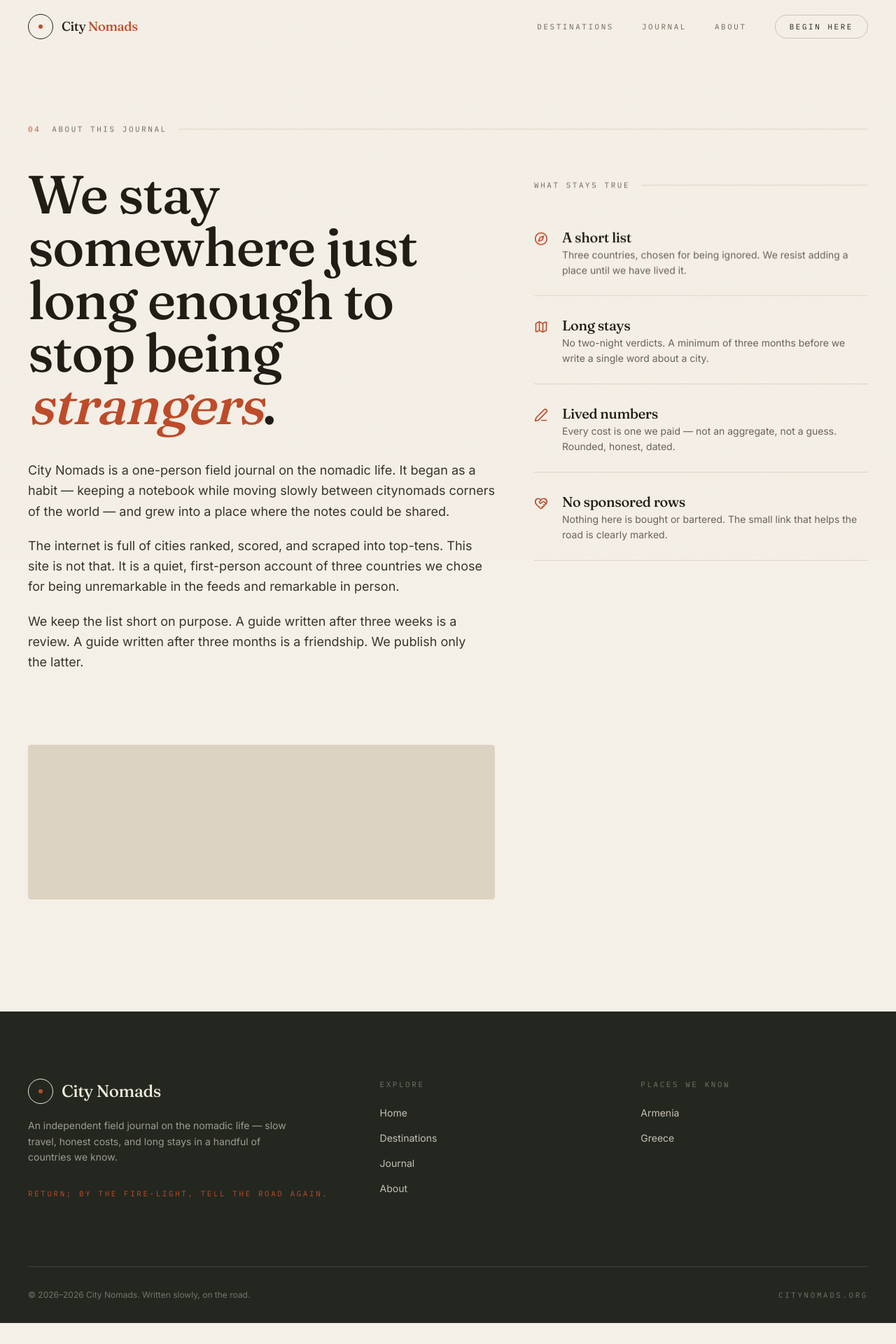
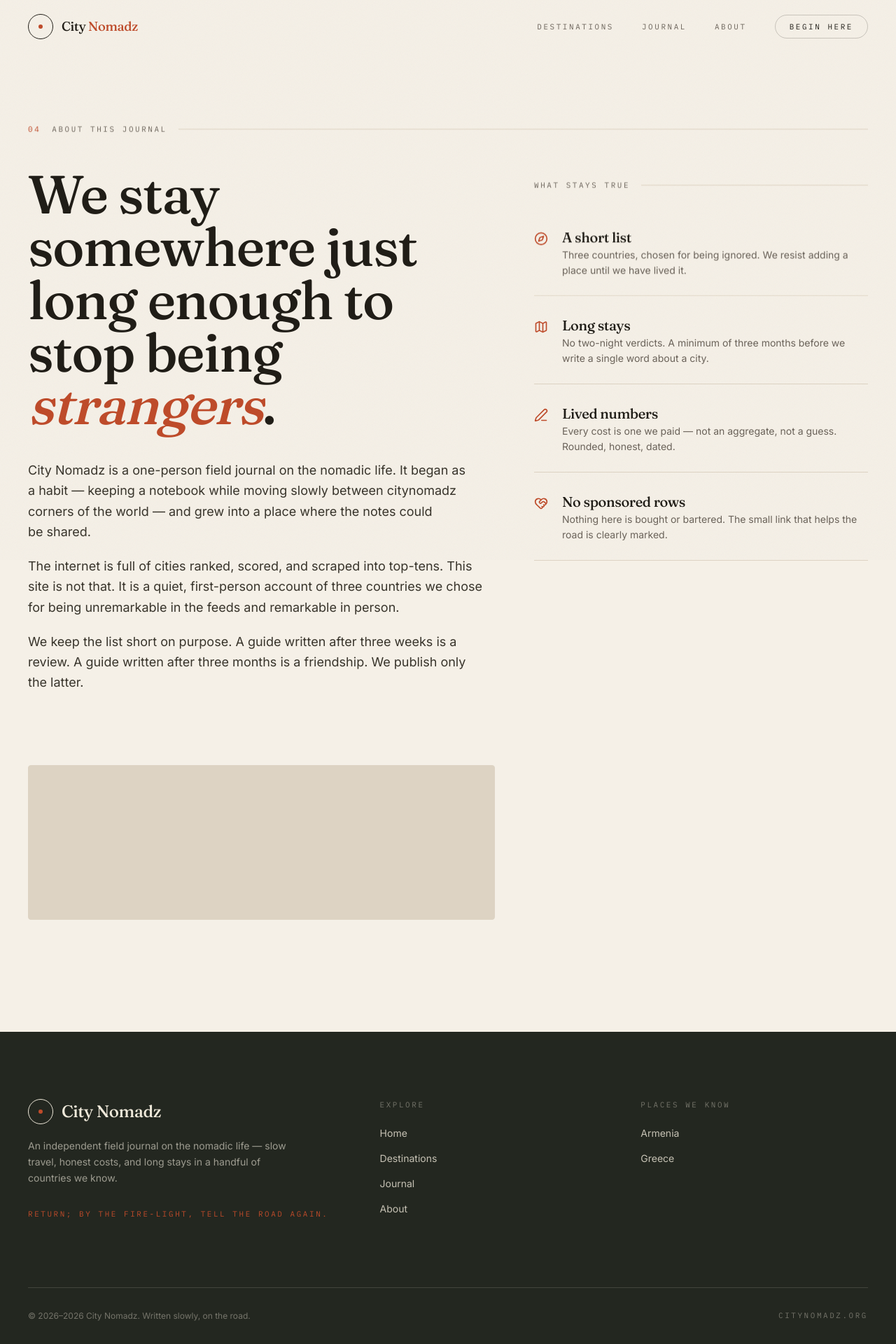
Before and after one commit to arashhadadex/citynomadz-nextjs, a Next.js app: page /about in a window 1280 px wide. Shown: the whole page at 70% size. Before the commit the page ends 1890 px from the top, so only its background shows below. Built offline with nearby package versions, Linux system fonts and the light colour scheme.

Commit message:
Rebrand: City Nomads -> City Nomadz, domain citynomadz.org, worker citynomadz

```diff
--- a/content/posts/a-month-in-yerevan.mdx
+++ b/content/posts/a-month-in-yerevan.mdx
@@ -34,4 +34,4 @@ Nobody is eased into a city by force. You ease in through repetition — the
 same walk, the same baker, the same view. By the third month the city has
 stopped *arriving* and started *surrounding*.
 
-That is the whole point of City Nomads: not a review, but a friendship.
+That is the whole point of City Nomadz: not a review, but a friendship.
--- a/open-next.config.ts
+++ b/open-next.config.ts
@@ -1,6 +1,6 @@
-// OpenNext configuration for Cloudflare Workers (citynomads.org)
+// OpenNext configuration for Cloudflare Workers (citynomadz.org)
 //
-// Every page on City Nomads is fully prerendered at build time, so we use the
+// Every page on City Nomadz is fully prerendered at build time, so we use the
 // static-assets incremental cache: prerendered HTML is shipped inside the
 // Worker's static assets and served without any runtime computation or R2.
 // Cloudflare Workers forbid dynamic code generation (`eval`), and MDX is
--- a/src/app/about/page.tsx
+++ b/src/app/about/page.tsx
@@ -7,7 +7,7 @@ import { SectionLabel } from "@/components/ui/SectionLabel";
 export const metadata: Metadata = {
   title: "About",
   description:
-    "How City Nomads works — who writes it, how we choose places, and how the guides stay honest.",
+    "How City Nomadz works — who writes it, how we choose places, and how the guides stay honest.",
 };
 
 const principles = [
@@ -58,7 +58,7 @@ export default function AboutPage() {
           <Reveal delay={0.15}>
             <div className="mt-10 max-w-2xl space-y-5 text-pretty text-lg leading-relaxed text-soil">
               <p>
-                City Nomads is a one-person field journal on the nomadic life.
+                City Nomadz is a one-person field journal on the nomadic life.
                 It began as a habit — keeping a notebook while moving slowly
                 between {site.domain.split(".")[0]} corners of the world — and
                 grew into a place where the notes could be shared.
--- a/src/app/destinations/[country]/page.tsx
+++ b/src/app/destinations/[country]/page.tsx
@@ -22,7 +22,7 @@ export async function generateMetadata({ params }: Params): Promise<Metadata> {
     title: `${meta.name} — A nomad's field guide`,
     description: meta.blurb,
     openGraph: {
-      title: `${meta.name} — ${meta.tagline} · City Nomads`,
+      title: `${meta.name} — ${meta.tagline} · City Nomadz`,
       description: meta.blurb,
     },
   };
--- a/src/app/destinations/page.tsx
+++ b/src/app/destinations/page.tsx
@@ -7,7 +7,7 @@ import { DestinationCard } from "@/components/destinations/DestinationCard";
 export const metadata: Metadata = {
   title: "Destinations",
   description:
-    "The handful of countries City Nomads knows well — Armenia and Greece — with honest guides, lived costs and field notes.",
+    "The handful of countries City Nomadz knows well — Armenia and Greece — with honest guides, lived costs and field notes.",
 };
 
 export default function DestinationsPage() {
--- a/src/app/globals.css
+++ b/src/app/globals.css
@@ -2,7 +2,7 @@
 
 @theme {
   /* ------------------------------------------------------------------
-     City Nomads — editorial travelling-palette
+     City Nomadz — editorial travelling-palette
      Warm paper grounds, ink text, terracotta + olive accents.
      Built to age well: high-contrast, low-saturation, print-like.
   ------------------------------------------------------------------ */
--- a/src/components/home/Hero.tsx
+++ b/src/components/home/Hero.tsx
@@ -100,7 +100,7 @@ export function Hero() {
 
         <div className="mt-10 flex flex-col gap-10 md:flex-row md:items-end md:justify-between">
           <p className="max-w-md text-pretty text-lg leading-relaxed text-muted">
-            City Nomads is an independent field journal on the nomadic life.
+            City Nomadz is an independent field journal on the nomadic life.
             We go slow, stay long, and write only about places we have
             actually lived.
           </p>
--- a/src/components/home/Manifesto.tsx
+++ b/src/components/home/Manifesto.tsx
@@ -8,7 +8,7 @@ import { stats } from "@/lib/site";
 gsap.registerPlugin(ScrollTrigger);
 
 const text =
-  "We are not tourists and we are not expats. We are wanderers with wifi, people who stay somewhere just long enough to stop being strangers — then leave before it becomes routine. Nomads value the fresh eyes almost as much as we value a home. City Nomads exists to pass those fresh eyes on to you.";
+  "We are not tourists and we are not expats. We are wanderers with wifi, people who stay somewhere just long enough to stop being strangers — then leave before it becomes routine. Nomads value the fresh eyes almost as much as we value a home. City Nomadz exists to pass those fresh eyes on to you.";
 
 export function Manifesto() {
   const ref = useRef<HTMLDivElement>(null);
--- a/src/components/layout/Footer.tsx
+++ b/src/components/layout/Footer.tsx
@@ -13,7 +13,7 @@ export function Footer() {
               <span className="relative grid h-9 w-9 place-items-center">
                 <Mark className="text-mist" />
               </span>
-              <span className="display text-2xl text-mist">City Nomads</span>
+              <span className="display text-2xl text-mist">City Nomadz</span>
             </div>
             <p className="mt-5 max-w-sm text-pretty text-sm leading-relaxed text-mist/60">
               An independent field journal on the nomadic life — slow travel,
--- a/src/components/layout/Header.tsx
+++ b/src/components/layout/Header.tsx
@@ -100,7 +100,7 @@ export function Header() {
                   </motion.a>
                 ))}
               </nav>
-              <p className="eyebrow text-muted">City Nomads · {new Date().getFullYear()}</p>
+              <p className="eyebrow text-muted">City Nomadz · {new Date().getFullYear()}</p>
             </div>
           </motion.div>
         )}
--- a/src/components/ui/Wordmark.tsx
+++ b/src/components/ui/Wordmark.tsx
@@ -8,13 +8,13 @@ export function Wordmark({ className = "" }: { className?: string }) {
   return (
     <Link
       href="/"
-      aria-label="City Nomads — home"
+      aria-label="City Nomadz — home"
       className={`group inline-flex items-center gap-3 ${className}`}
     >
       <Mark aria-hidden />
       <span className="display text-[1.15rem] leading-none tracking-tight text-ink">
         City
-        <span className="text-terra">&nbsp;Nomads</span>
+        <span className="text-terra">&nbsp;Nomadz</span>
       </span>
     </Link>
   );
--- a/src/lib/site.ts
+++ b/src/lib/site.ts
@@ -1,12 +1,12 @@
 export const site = {
-  name: "City Nomads",
-  legal: "City Nomads",
-  domain: "citynomads.org",
-  url: "https://citynomads.org",
+  name: "City Nomadz",
+  legal: "City Nomadz",
+  domain: "citynomadz.org",
+  url: "https://citynomadz.org",
   tagline: "Slow travel, lived long. Field notes from the quietest corners of the world.",
   description:
-    "City Nomads is an independent field journal for the nomadic life — grounded guides, honest costs, and long stays in a handful of countries we actually know.",
-  email: "hello@citynomads.org",
+    "City Nomadz is an independent field journal for the nomadic life — grounded guides, honest costs, and long stays in a handful of countries we actually know.",
+  email: "hello@citynomadz.org",
   since: "2026",
 };
 
```
Also changed, not shown: 2 other files (tests, documents, lock files or other folders).
